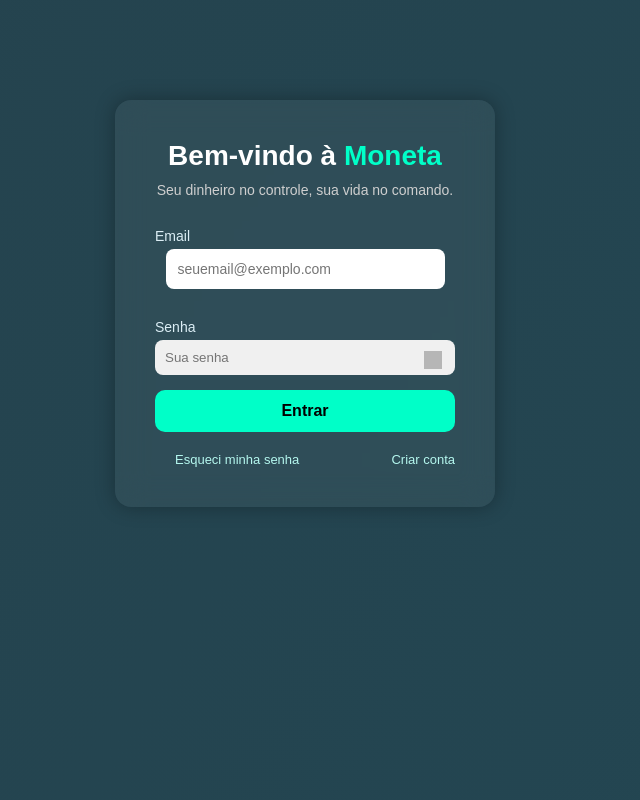
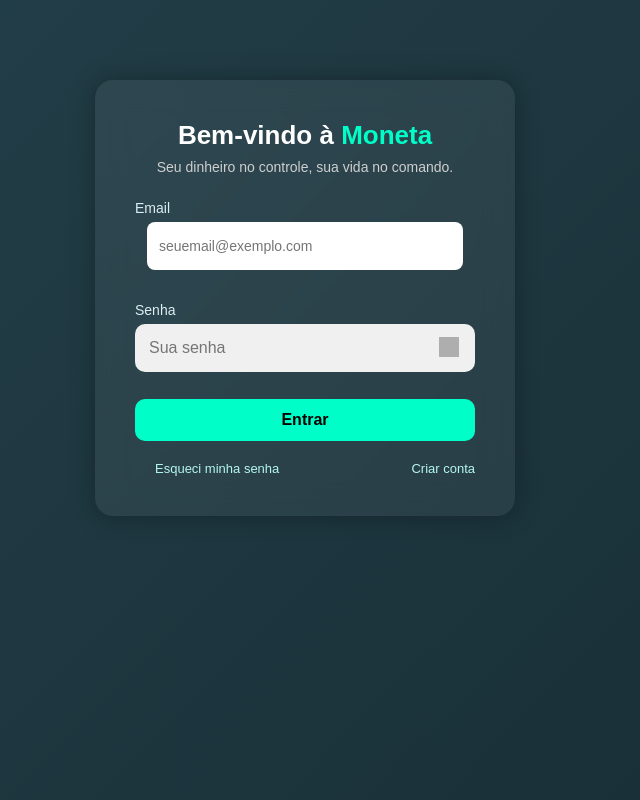
Before and after one commit to Matheus-f-dev/MonetaAi, a React (Vite) app in the folder Client/Front/: page /login in a window 1280 px wide. Shown: the whole page, without its empty margins (335-975 px from the left). Built offline with nearby package versions, Linux system fonts and the light colour scheme; grey boxes are pictures that could not be loaded.

Commit message:
arrumado o problema do olho no campo de registro ,ajustado os tamanhos dos input e removendo o bug do css dda tela de registro que estava influenciando na pagina home

```diff
--- a/Client/Front/src/presentation/pages/Register.jsx
+++ b/Client/Front/src/presentation/pages/Register.jsx
@@ -44,7 +44,7 @@
 
         <label>Email</label>
         <input
-          type="email"
+          type="text"
           id="email"
           placeholder="seuemail@exemplo.com"
           required
--- a/Client/Front/src/presentation/styles/pages/Register.css
+++ b/Client/Front/src/presentation/styles/pages/Register.css
@@ -1,4 +1,4 @@
-/* #mensagem {
+ #mensagem {
   margin-top: 15px;
   font-weight: bold;
   padding: 10px;
@@ -19,10 +19,6 @@
 }
 
 
-body, html {
-  height: 100%;
-  overflow: hidden;
-}
 
 .brand-name {
   color: #00ffc8;
@@ -40,7 +36,7 @@
 }
 
 .login-card {
-  width: 400px;
+  width: 420px;           /* um pouquinho mais largo como no mock */
   margin: 80px auto;
   background: rgba(255, 255, 255, 0.06);
   backdrop-filter: blur(15px);
@@ -50,6 +46,7 @@
   color: #fff;
   text-align: center;
 }
+
 
 .login-card h2 {
   font-size: 26px;
@@ -73,37 +70,52 @@
   font-size: 14px;
 }
 
+/* ===== Inputs: tamanho consistente ===== */
 .login-form input {
   width: 100%;
-  padding: 10px;
+  height: 48px;           /* altura fixa */
+  font-size: 16px;        /* texto maior e uniforme */
+  padding: 0 14px;
   border: none;
-  border-radius: 8px;
+  border-radius: 10px;
   background: #f0f0f0;
-  margin-bottom: 10px;
+  margin-bottom: 12px;
+  outline: none;
+}
+.login-form input:focus {
+  box-shadow: 0 0 0 2px rgba(0,255,200,.35);
 }
 
 .password-wrapper {
   position: relative;
 }
 
+
 .password-wrapper input {
-  padding-right: 35px;
+  padding-right: 44px;    /* espaço pro botão do olho */
 }
 
 .password-wrapper button {
   position: absolute;
-  top: 8px;
-  right: 10px;
+  top:15%;
+  right: 12px; /* centraliza no eixo Y */
+  width: 28px;
+  height: 28px;
+  display: grid;                /* centraliza o ícone no botão */
+  place-items: center;
   background: transparent;
   border: none;
+  padding: 0;
   cursor: pointer;
 }
 
+/* tamanho do ícone do olho */
 .password-wrapper img {
   width: 20px;
-  opacity: 0.7;
+  height: 20px;
+  opacity: 0.8;
+  pointer-events: none; /* evita pegar clique no ícone em vez do botão */
 }
-
 .login-btn {
   width: 100%;
   background: #00ffc8;
@@ -141,4 +153,4 @@
   0% { background-position: 0% 50%; }
   50% { background-position: 100% 50%; }
   100% { background-position: 0% 50%; }
-} */
+}
```
